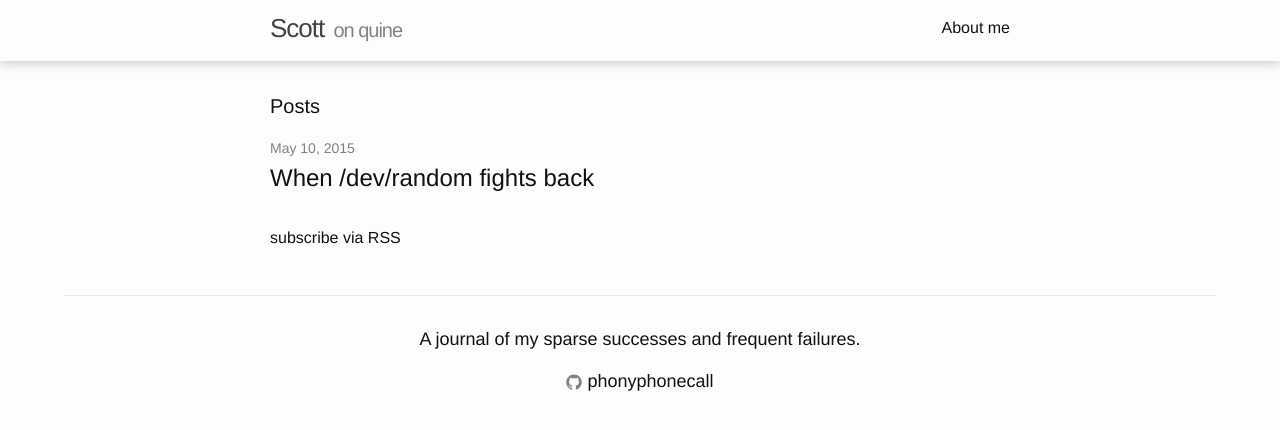
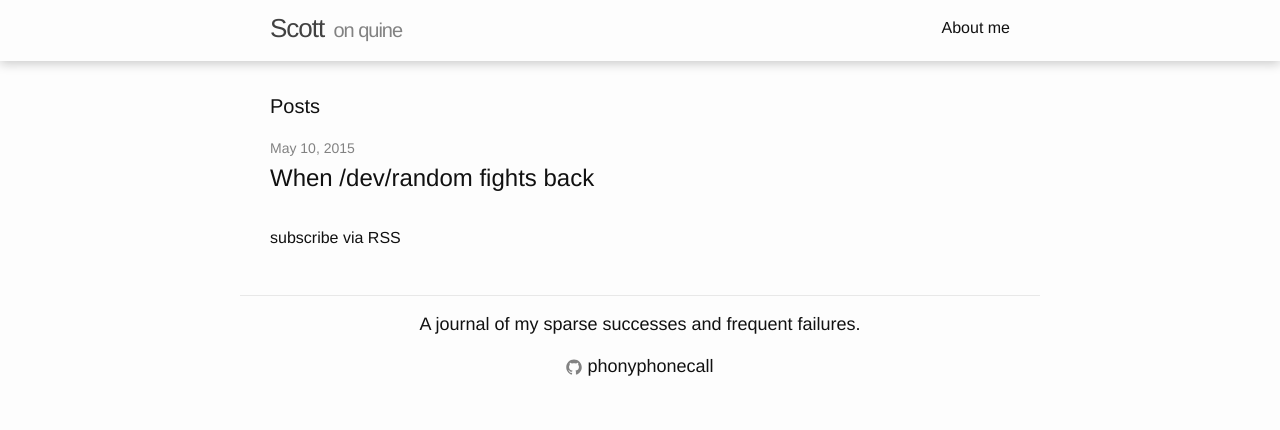
Before and after one commit to quine-io/scott.quine-io.github.io, a Jekyll site: the page built from index.html, in a window 1280 px wide. Shown: the top 430 px of the page. Built offline with Jekyll 4.4.1, drawn with Linux system fonts in a browser that asks for light colours.

Commit message:
fix footer width to reflect content width

```diff
--- a/_sass/_layout.scss
+++ b/_sass/_layout.scss
@@ -106,14 +106,29 @@
  */
 .site-footer {
     border-top: 1px solid $grey-color-light;
-    padding: $spacing-unit 0;
+//    padding: $spacing-unit 0;
+//    margin-left: auto;
+//    margin-right: auto;
+//    width: 90%;
+    max-width: -webkit-calc(#{$content-width} - (#{$spacing-unit} * 2));
+    max-width:         calc(#{$content-width} - (#{$spacing-unit} * 2));
+    margin-right: auto;
     margin-left: auto;
-    margin-right: auto;
-    width: 90%;
+    padding-right: $spacing-unit;
+    padding-left: $spacing-unit;
+    @extend %clearfix;
+
+    @include media-query($on-laptop) {
+        max-width: -webkit-calc(#{$content-width} - (#{$spacing-unit}));
+        max-width:         calc(#{$content-width} - (#{$spacing-unit}));
+        padding-right: $spacing-unit / 2;
+        padding-left: $spacing-unit / 2;
+    }
 }
 
 .footer-heading {
     font-size: 18px;
+    margin-top: $spacing-unit / 2;
     margin-bottom: $spacing-unit / 2;
     text-align: center;
 }
```
